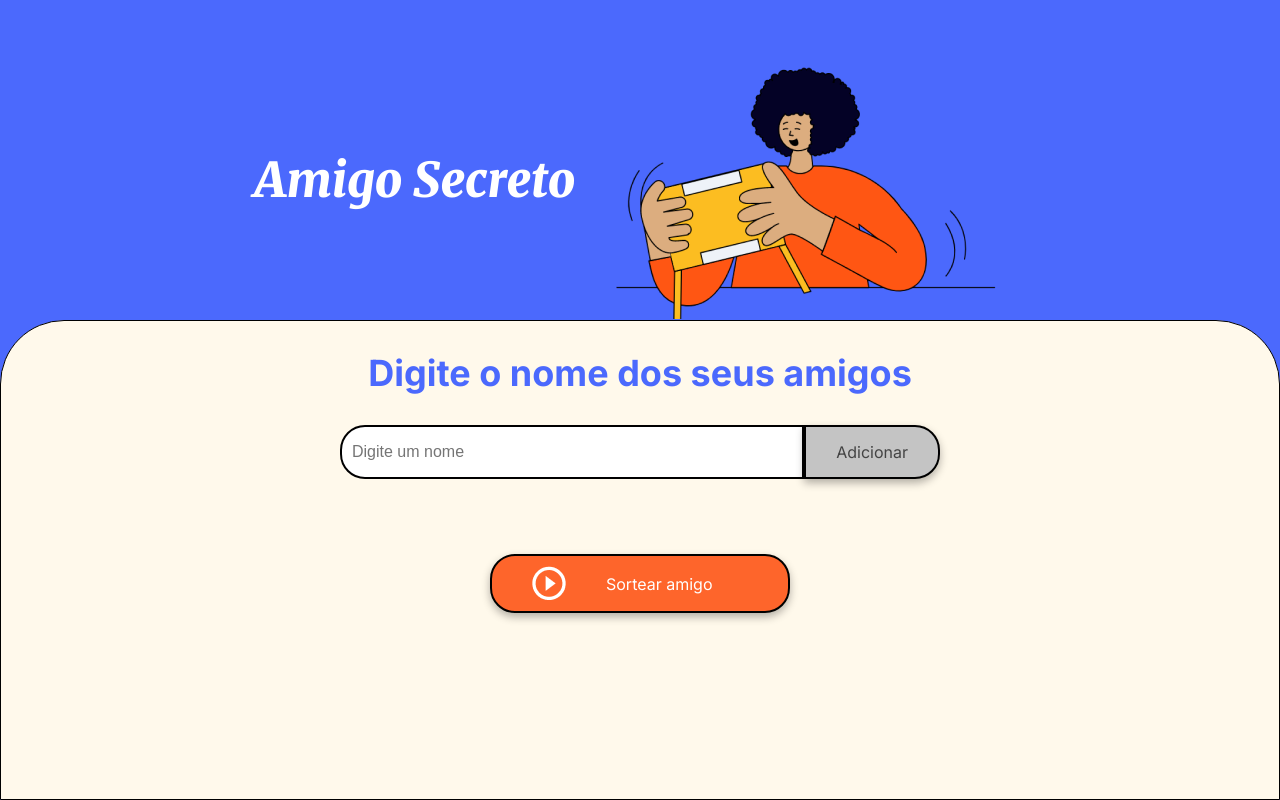
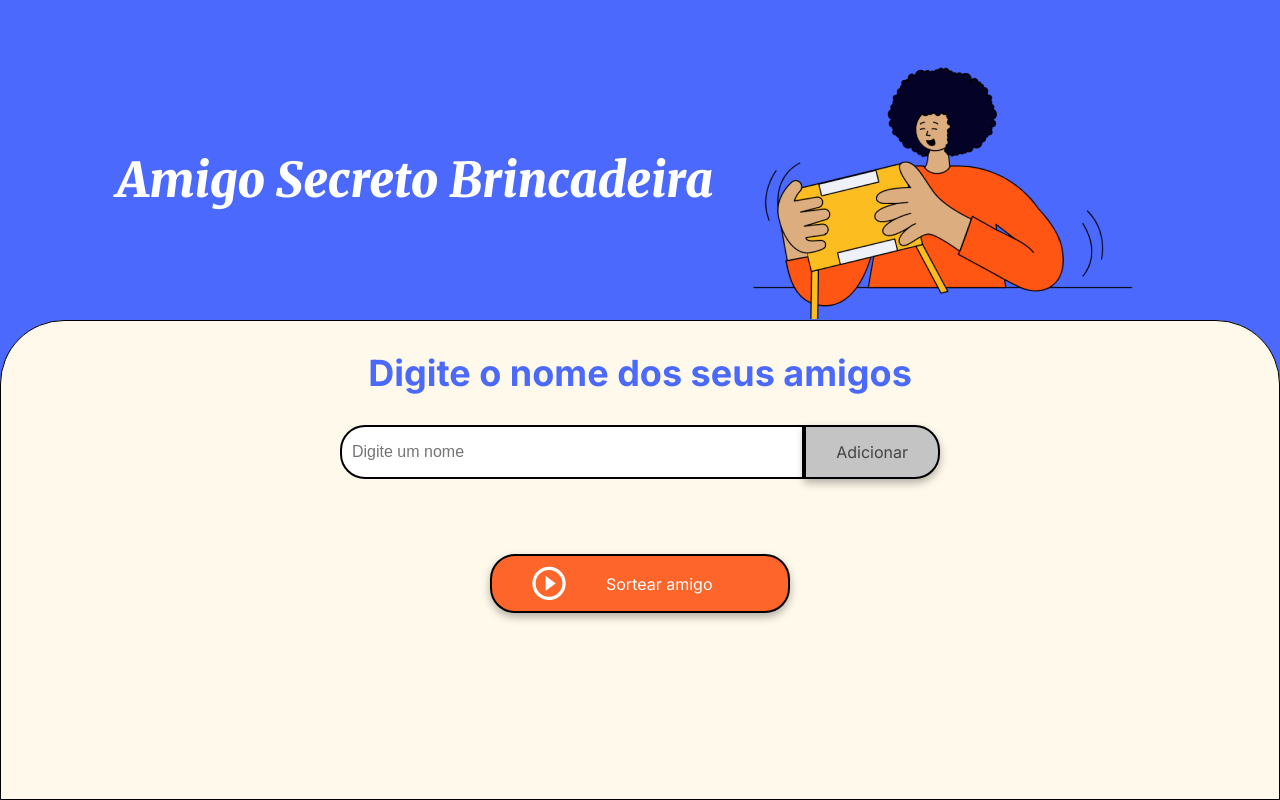
Before and after one commit to andersonlimac82/curso_compartilhar, a plain HTML site: page index.html in a window 1280 px wide. Drawn offline with Linux system fonts and the light colour scheme.

Commit message:
Initial commit

```diff
--- a/index.html
+++ b/index.html
@@ -13,7 +13,7 @@
 <body>
     <main class="main-content">
         <header class="header-banner">
-            <h1 class="main-title">Amigo Secreto</h1>
+            <h1 class="main-title">Amigo Secreto Brincadeira</h1>
             <img src="assets/amigo-secreto.png" alt="Imagem representativa de amigo secreto">
         </header>
 
```
